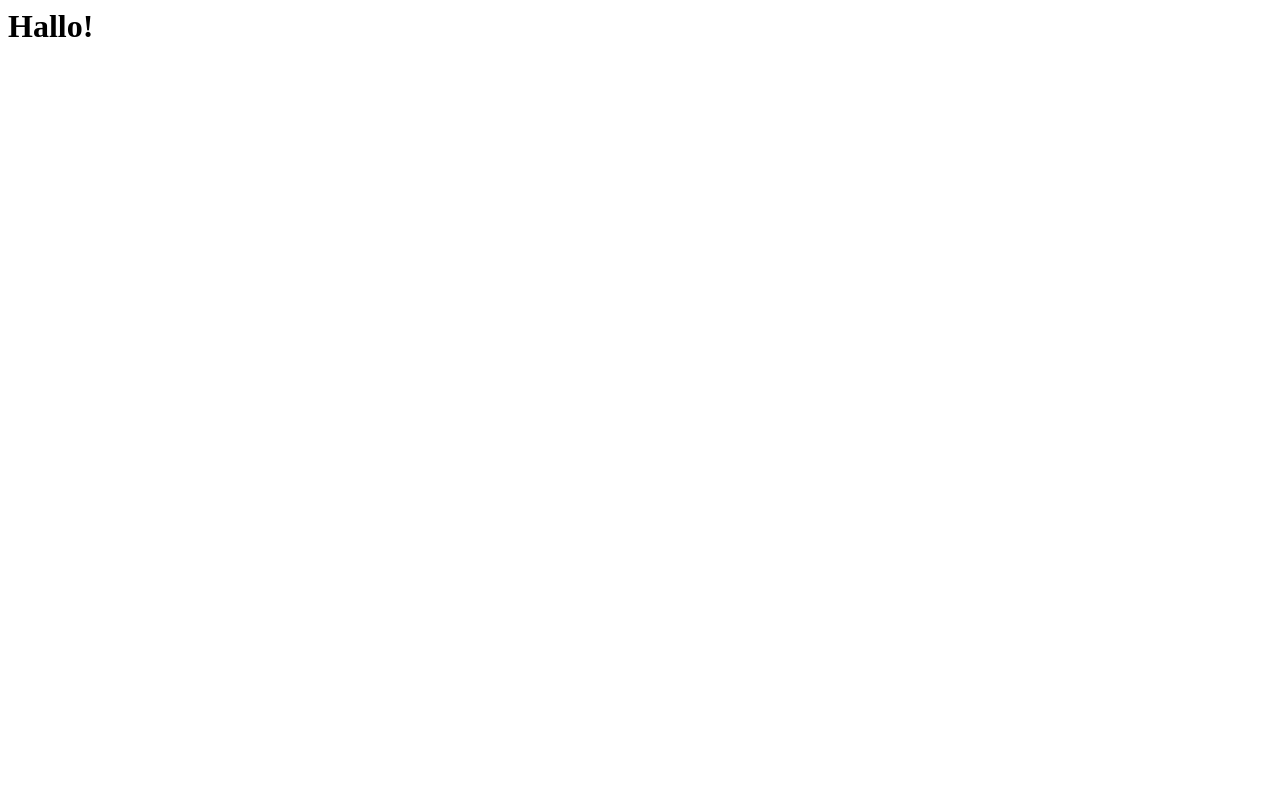
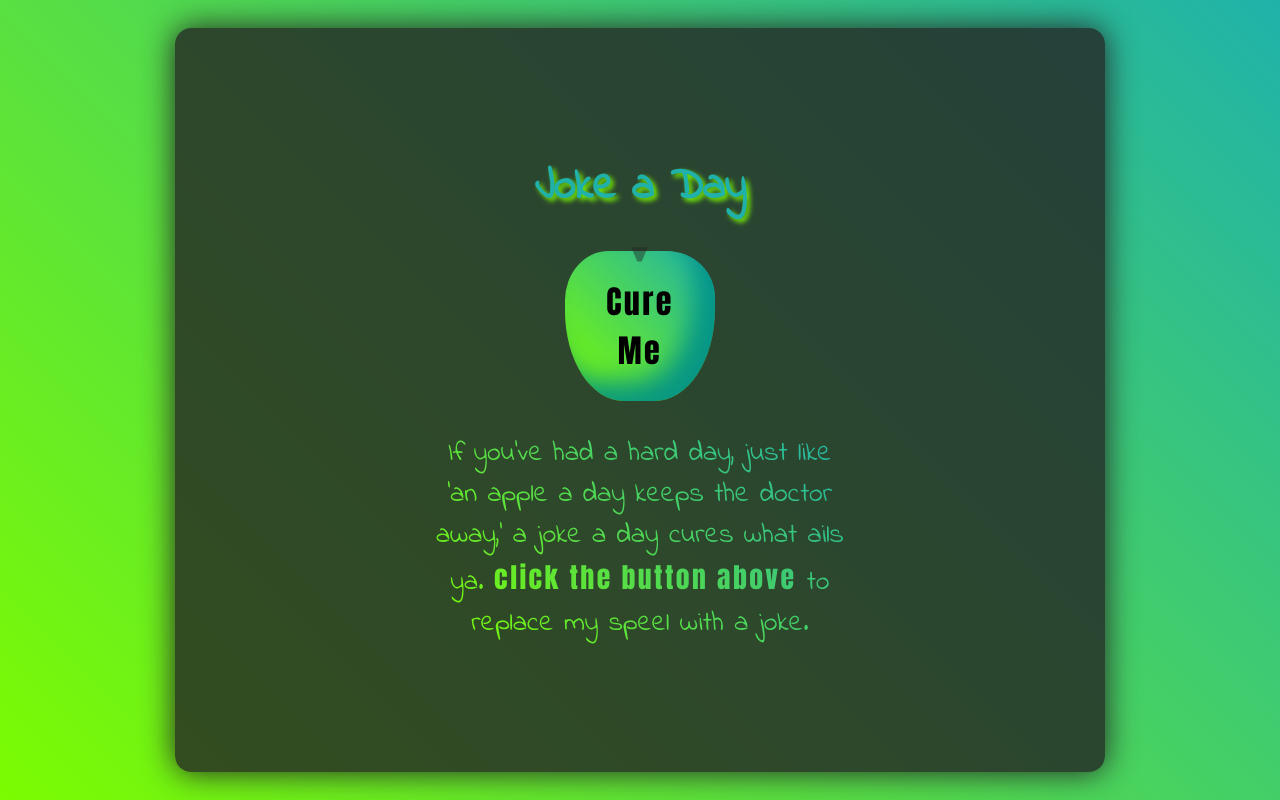
Before and after one commit to useles/htmx-test, a plain HTML site: page index.html in a window 1280 px wide. Drawn offline with Linux system fonts and the light colour scheme.

Commit message:
Update index.html

```diff
--- a/index.html
+++ b/index.html
@@ -1,10 +1,29 @@
+<!DOCTYPE html>
 <html lang="en">
-  <head>
-    <meta charset="UTF-8" />
-    <meta name="viewport" content="width=device-width, initial-scale=1.0" />
-    <title>Useless</title>
-  </head>
-  <body>
-    <h1>Hallo!</h1>
-  </body>
+<head>
+  <meta charset="UTF-8">
+  <meta name="viewport" content="width=device-width, initial-scale=1.0">
+  <meta name="author" content="Jolene Kearse">
+  <meta name="description" content="Generate a joke a day or more. Built with HTMX and the Joke API.">
+  <link rel="shortcut icon" href="favicon.ico" type="image/x-icon">
+  <link rel="preconnect" href="https://fonts.googleapis.com">
+  <link rel="preconnect" href="https://fonts.gstatic.com" crossorigin>
+  <link href="https://fonts.googleapis.com/css2?family=Indie+Flower&family=Karla:wght@400;500;700&display=swap" rel="stylesheet">
+  <link rel="stylesheet" href="style.css">
+  <title>Joke a Day</title>
+</head>
+<body>
+  <div class="container">
+    <h1>Joke a Day</h1>
+    <button
+    class="apple"
+      hx-get="https://v2.jokeapi.dev/joke/Any?format=txt&safe-mode&type=single"
+      hx-target="#joke-container"
+    >Cure Me</button>
+
+    <p class="joke" id="joke-container">If you've had a hard day, just like 'an apple a day keeps the doctor away,' a joke a day cures what ails ya. <span class="emphasis">click the button above</span> to replace my speel with a joke.</p>
+  </div>
+
+  <script src="https://unpkg.com/htmx.org@1.9.4"></script>
+</body>
 </html>
```
